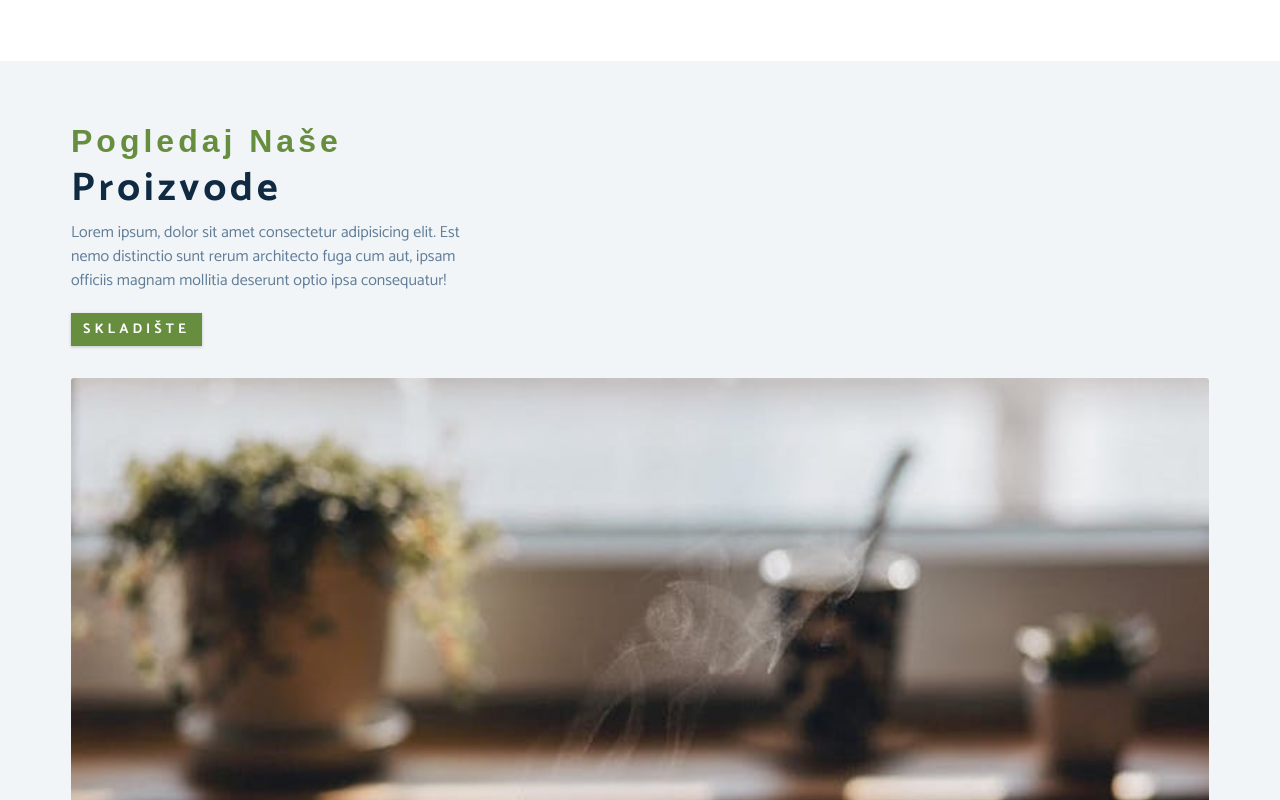
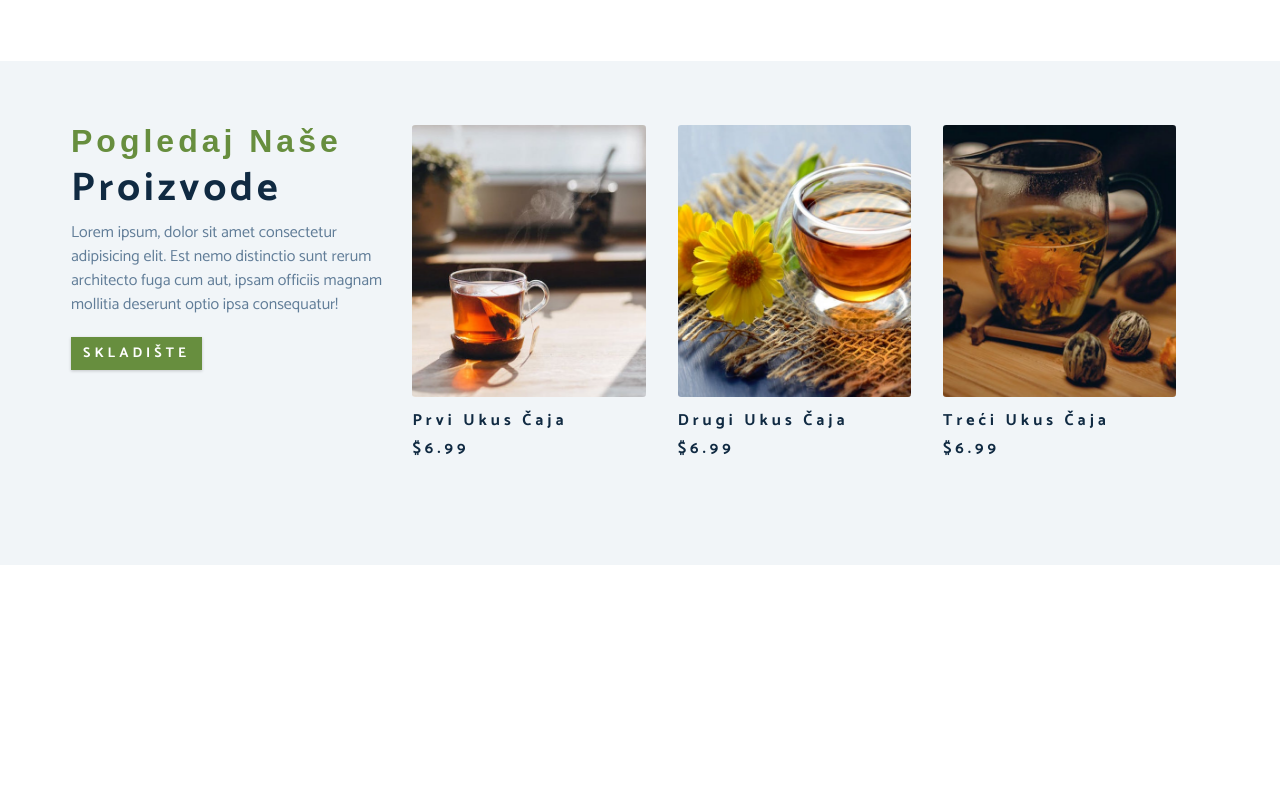
Before and after one commit to millix95/I-T-A, a plain HTML site: page index.html in a window 1280 px wide. Shown: the part 1500-2300 px from the top of the page. After the commit the page ends 2065 px from the top, so only its background shows below. Drawn offline with Linux system fonts and the light colour scheme; a web font is replaced by a local one.

Commit message:
product css

```diff
--- a/css/styles.css
+++ b/css/styles.css
@@ -3,7 +3,7 @@
 Fonts
 =====
 */
-@import url("https://fonts.googleapis.com/css?family=Catamaran:400,700|Grand+Hotel");
+@import url('https://fonts.googleapis.com/css?family=Catamaran:400,700|Grand+Hotel');
 
 /*
 =========
@@ -17,8 +17,8 @@ Variables
   --clr-gray-5: #617d98;
   --clr-gray-10: #f1f5f8;
   --clr-white: #fff;
-  --ff-primary: "Catamaran", sans-serif;
-  --ff-secondary: "Grand Hotel", sans-serif;
+  --ff-primary: 'Catamaran', sans-serif;
+  --ff-secondary: 'Grand Hotel', sans-serif;
   --transition: all 0.3s linear;
   --spacing: 0.25rem;
   --radius: 0.2rem;
@@ -113,7 +113,7 @@ p {
 }
 .clearfix::after,
 .clearfix::before {
-  content: "";
+  content: '';
   clear: both;
   display: table;
 }
@@ -144,7 +144,7 @@ Header
 .header {
   min-height: 100vh;
   background: linear-gradient(rgba(0, 0, 0, 0.6), rgba(170, 65, 65, 0.6)),
-    url("../images/main-bcg.jpeg") center/cover no-repeat fixed;
+    url('../images/main-bcg.jpeg') center/cover no-repeat fixed;
   position: relative;
   /* animation */
   overflow-x: hidden;
@@ -269,7 +269,7 @@ Abouth
 }
 /*
 ======
-Abouth
+Products
 ======
 */
 .producti {
@@ -279,6 +279,42 @@ Abouth
   color: var(--clr-gray-5);
   max-width: 26rem;
 }
+.product {
+  margin-bottom: 2rem;
+}
 .product-img {
   border-radius: var(--radius);
+  margin-bottom: 2rem;
+  height: 17rem;
+  object-fit: cover;
 }
+.prodict-price {
+  color: var(--clr-primary);
+}
+@media screen and (min-width: 768px) {
+  .product {
+    float: left;
+    width: 50%;
+    padding-right: 2rem;
+  }
+}
+@media screen and (min-width: 992px) {
+  .product {
+    float: left;
+    width: 33.3%;
+  }
+}
+@media screen and (min-width: 1200px) {
+  .producti-info {
+    float: left;
+    width: 30%;
+    padding-right: 10px;
+  }
+  .product-inventory {
+    float: left;
+    width: 70%;
+  }
+  .product-img {
+    margin-bottom: 1rem;
+  }
+}
```
Also changed, not shown: index.html (+1 -3 lines).
